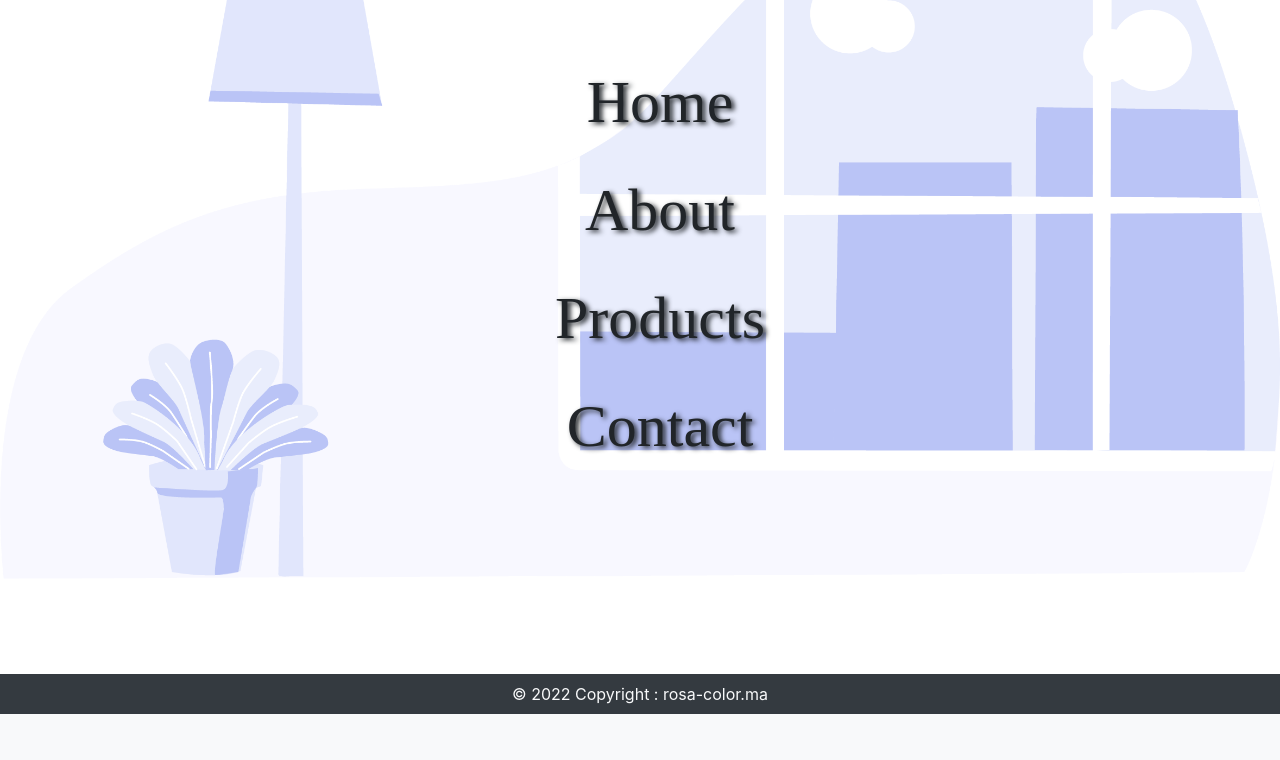
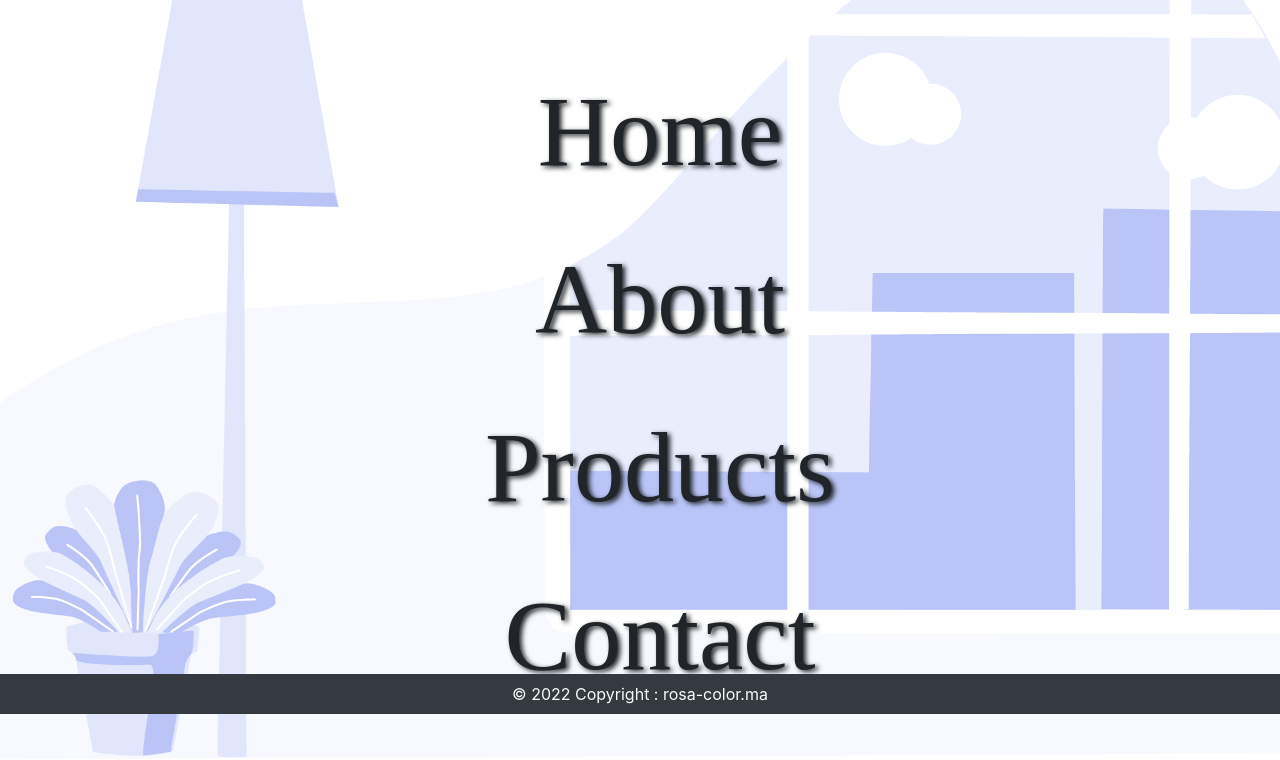
Before and after one commit to salmasarbeet/myrosa, a PHP site: page /intro.html in a window 1280 px wide. Shown: the part 86-846 px from the top of the page. Before the commit the page ends 800 px from the top, so only its background shows below. Run offline with PHP 8.4, Linux system fonts and the light colour scheme.

Commit message:
change font size

```diff
--- a/style.css
+++ b/style.css
@@ -8,7 +8,7 @@
 }
 
 .btn.btn-lg {
-  font-size: 60px;
+  font-size: 100px;
   font-family: Segoe UI Black;
   text-shadow: 3px 2px 5px;
 }
```
